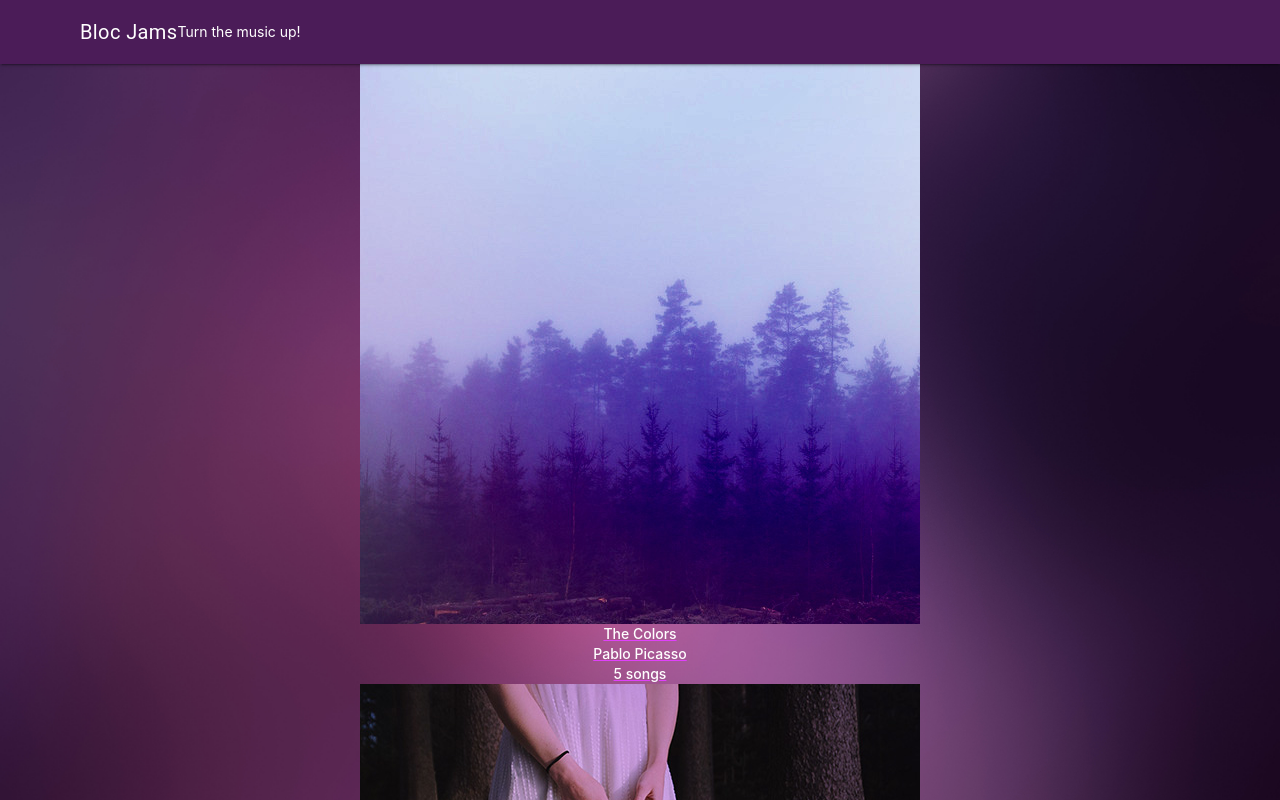
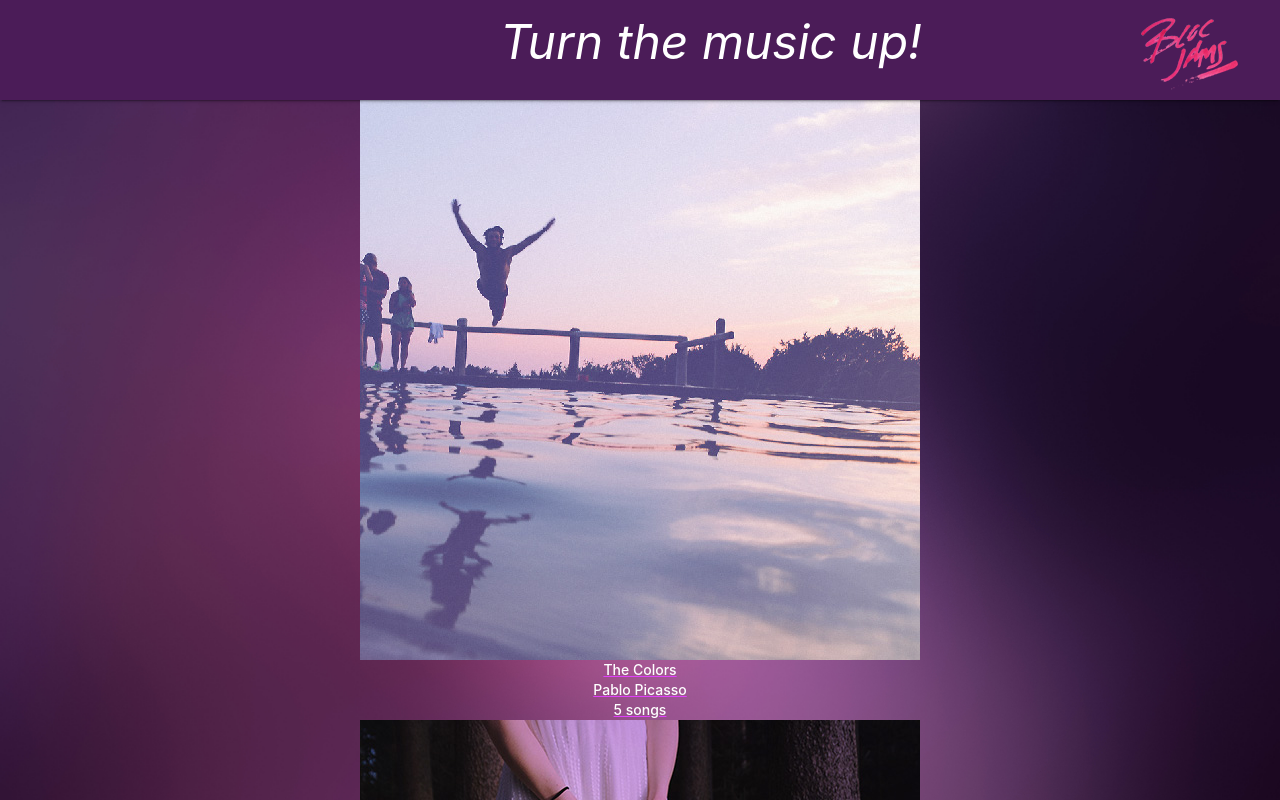
Before and after one commit to peskywabbit1/bloc-jams-react, a React (Create React App) app: page /library in a window 1280 px wide. Built offline with nearby package versions, Linux system fonts and the light colour scheme.

Commit message:
style update

```diff
--- a/src/App.css
+++ b/src/App.css
@@ -34,6 +34,7 @@
 
 .mdl-layout__header {
   background-color: #4b1c58;
+  min-height: 100px;
 }
 
 .landing {
@@ -50,28 +51,35 @@
   background-image: url('/assets/images/girl_headphones.png');
   background-position: center;
   background-size: cover;
-  height: 700px;
+  height: 800px;
   padding: 0px;
+  padding-right: 0px;
+  padding-left: 0px;
 }
 
 .landing mdl-grid mdl-cell {
-  /*trying to find solution the white left margin*/
+
 }
+
 
 .selling-points {
   background-color: #4b1c58;
+  padding: 0px;
+  margin: 0px;
 }
 
 .mdl-layout__drawer.is-visible {
   background-color: #3e1a9705;
   box-shadow:  rgba(0, 0, 0, 0);
   border-right: 0px;
+  border-left: 0px;
   width: 100px;
 }
 
 
 .mdl-layout__drawer-button {
   color: white;
+  margin-top: 20px;
 }
 
 
@@ -87,8 +95,18 @@
     opacity: 0;
 }
 
+.hero-title {
+  font-size: 48px;
+  font-style: italic;
+  margin-top: 20px;
+  margin-left: 420px;
+  align-content: center;
+}
+
 .bloc-logo {
-  align-self: center;
+  align-content: right;
+  margin-top:40px;
+
 }
 
 .point {
@@ -96,7 +114,7 @@
   color: white;
 }
 
-.hero-title,
+
 .point-title,
 .point-description
 .album-content,
@@ -109,13 +127,19 @@
   color: white;
 }
 
+.albumCover {
+  shape-outside: circle(50%);
+}
+
 .hamburger-drawer {
   color: rgb(239, 240, 243);
   width: 20%;
+  margin-top: 20px;
 }
 
 .mdl-navigation a {
   color: white;
+  padding-top: 50px;
 }
 
 #song-list {
--- a/src/App.js
+++ b/src/App.js
@@ -24,17 +24,12 @@ class App extends Component {
         <div className={`${background} mdl-layout mdl-js-layout`}>
       <header className="mdl-layout__header">
         <div className="mdl-layout__header-row">
-
-          <span className="mdl-layout-title">Bloc Jams</span>
           <span className="hero-title">Turn the music up!</span>
             <div className="mdl-layout-spacer"></div>
+            <img className="bloc-logo" src="/assets/images/bloc_jams_logo.png" alt="Bloc Jams logo"/>
         </div>
       </header>
           <div className="mdl-layout__drawer is-visible">
-
-
-            <img className="bloc-logo" src="/assets/images/bloc_jams_logo.png" alt="Bloc Jams logo"/>
-
             <nav className="mdl-navigation">
               <Link to = '/'><h4>Landing</h4></Link><br/>
               <Link to = '/library'><h4>Library</h4></Link>
--- a/src/data/albums.js
+++ b/src/data/albums.js
@@ -4,7 +4,7 @@ export default
   title: 'The Colors',
   artist: 'Pablo Picasso',
   releaseInfo: '1909 Spanish Records',
-  albumCover: '/assets/images/album_covers/01.jpg',
+  albumCover: '/assets/images/album_covers/03.jpg',
   slug: 'the-colors',
   songs: [
       { title: 'Blue', duration: '161.71', audioSrc: '/assets/music/blue.mp3' },
```
